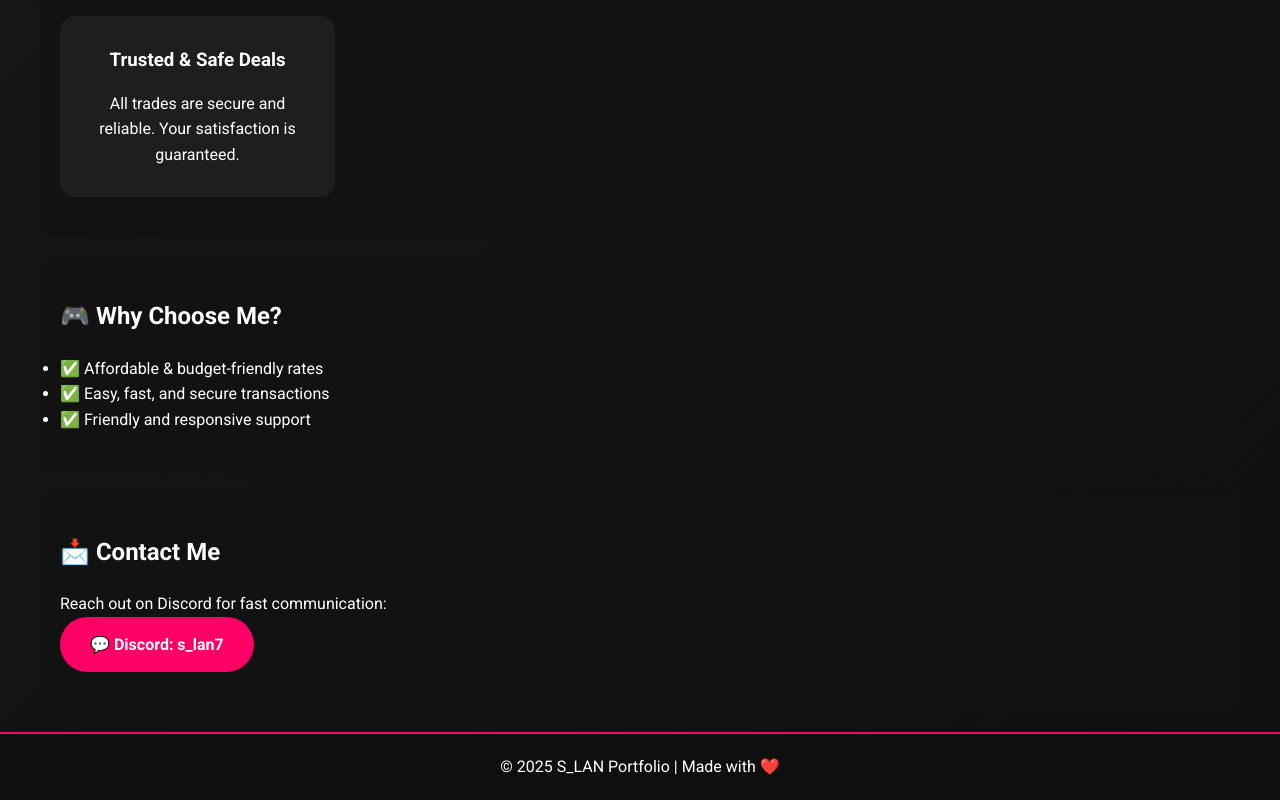
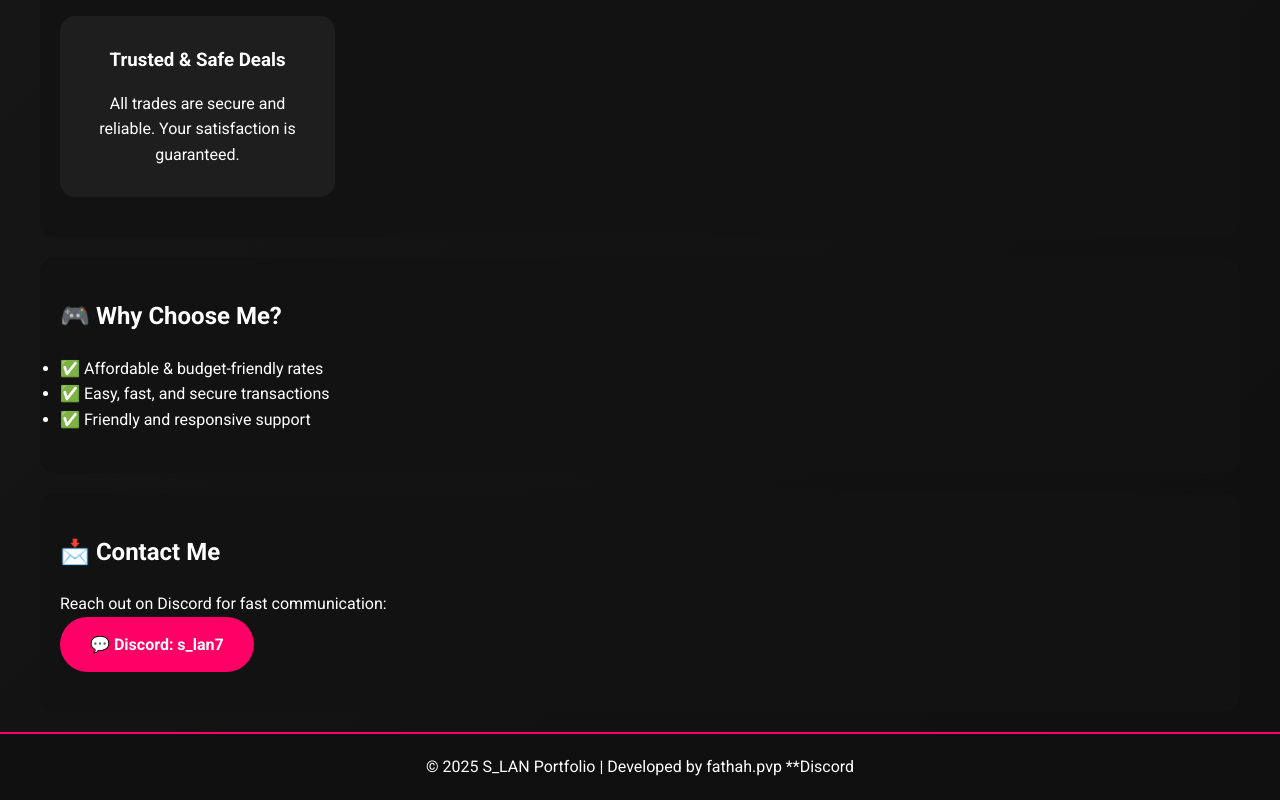
Before and after one commit to fa1hah/slan-portfolio, a plain HTML site: page index.html in a window 1280 px wide. Shown: the part 1268-2068 px from the top of the page. Drawn offline with Linux system fonts and the light colour scheme.

Commit message:
Update index.html

```diff
--- a/index.html
+++ b/index.html
@@ -225,7 +225,7 @@
 
     <!-- Footer -->
     <footer>
-        &copy; 2025 S_LAN Portfolio | Made with ❤️
+        &copy; 2025 S_LAN Portfolio | Developed by fathah.pvp **Discord
     </footer>
 
 </body>
```
